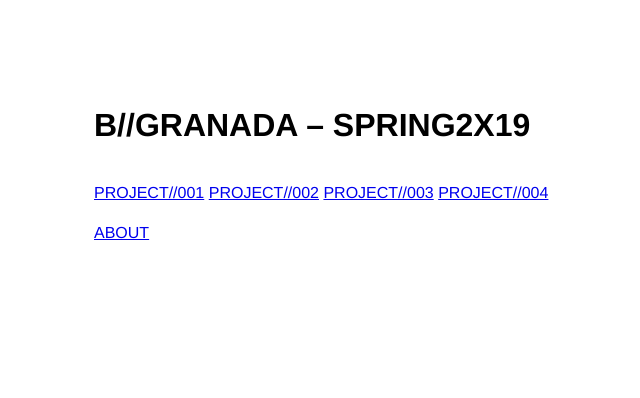
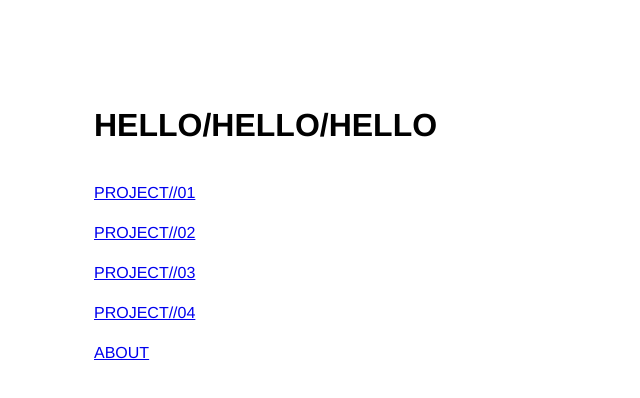
Before and after one commit to bgranada/bgranada.github.io, a plain HTML site: page index.html in a window 1280 px wide. Shown: the whole page, without its empty margins (46-686 px from the left). Drawn offline with Linux system fonts and the light colour scheme.

Commit message:
Update index.html

```diff
--- a/index.html
+++ b/index.html
@@ -2,16 +2,16 @@
 <html>
   <head>
     <meta charset="utf-8">
-    <title>Belden Granada</title>
+    <title>B//GRANADA – SPRING2X19</title>
     <link rel="stylesheet" type="text/css" href="main.css">
   </head>
   <body>
-    <h1>B//GRANADA – SPRING2X19</h1>
-     <p> <a href="project01.html">PROJECT//001</a>
-     <a href="project02.html">PROJECT//002</a>
-     <a href="project03.html">PROJECT//003</a>
-       <a href="project04.html">PROJECT//004</a></p>
-     <p> <a href="statement.html">ABOUT</a></p>
+    <h1>HELLO/HELLO/HELLO</h1>
+     <p> <a href="project01.html">PROJECT//01</a></p>
+     <p><a href="project02.html">PROJECT//02</a></p>
+     <p><a href="project03.html">PROJECT//03</a></p>
+     <p><a href="project04.html">PROJECT//04</a></p>
+     <p><a href="statement.html">ABOUT</a></p>
 
   </body>
 </html>
```
